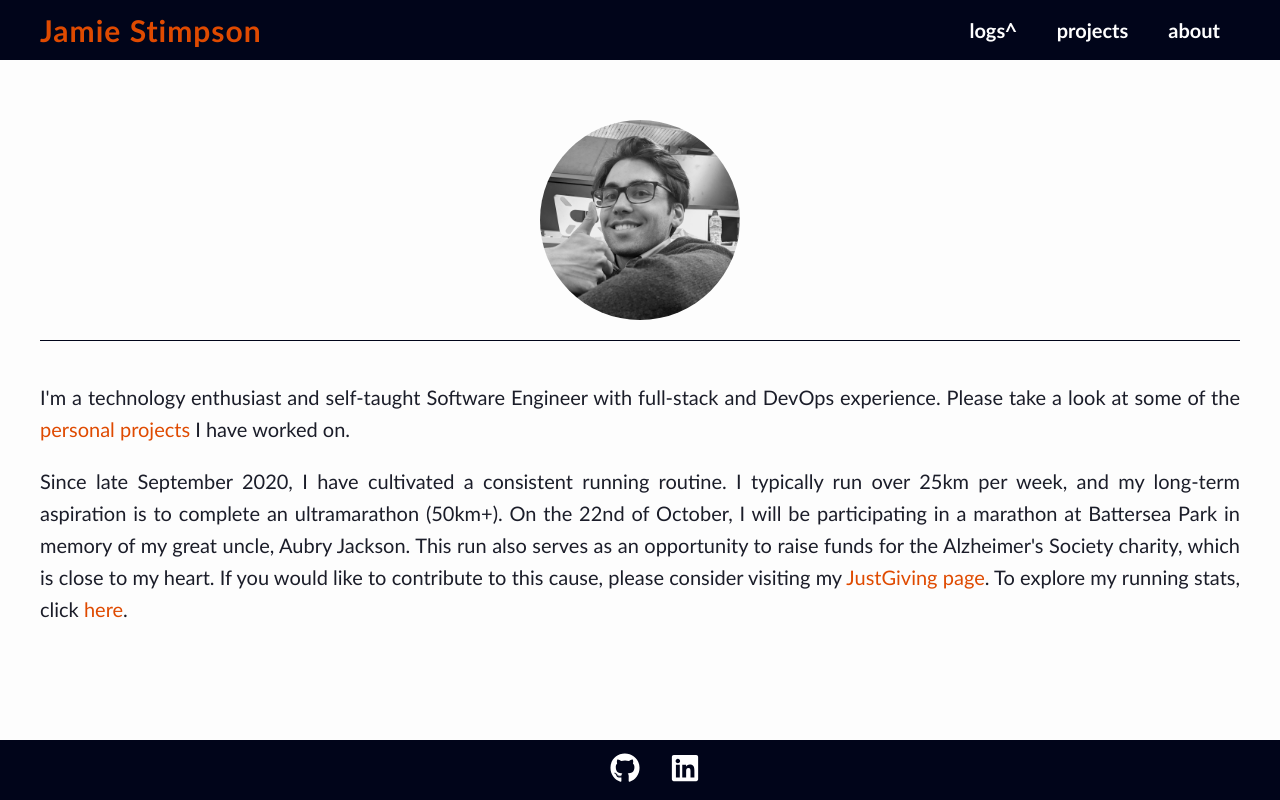
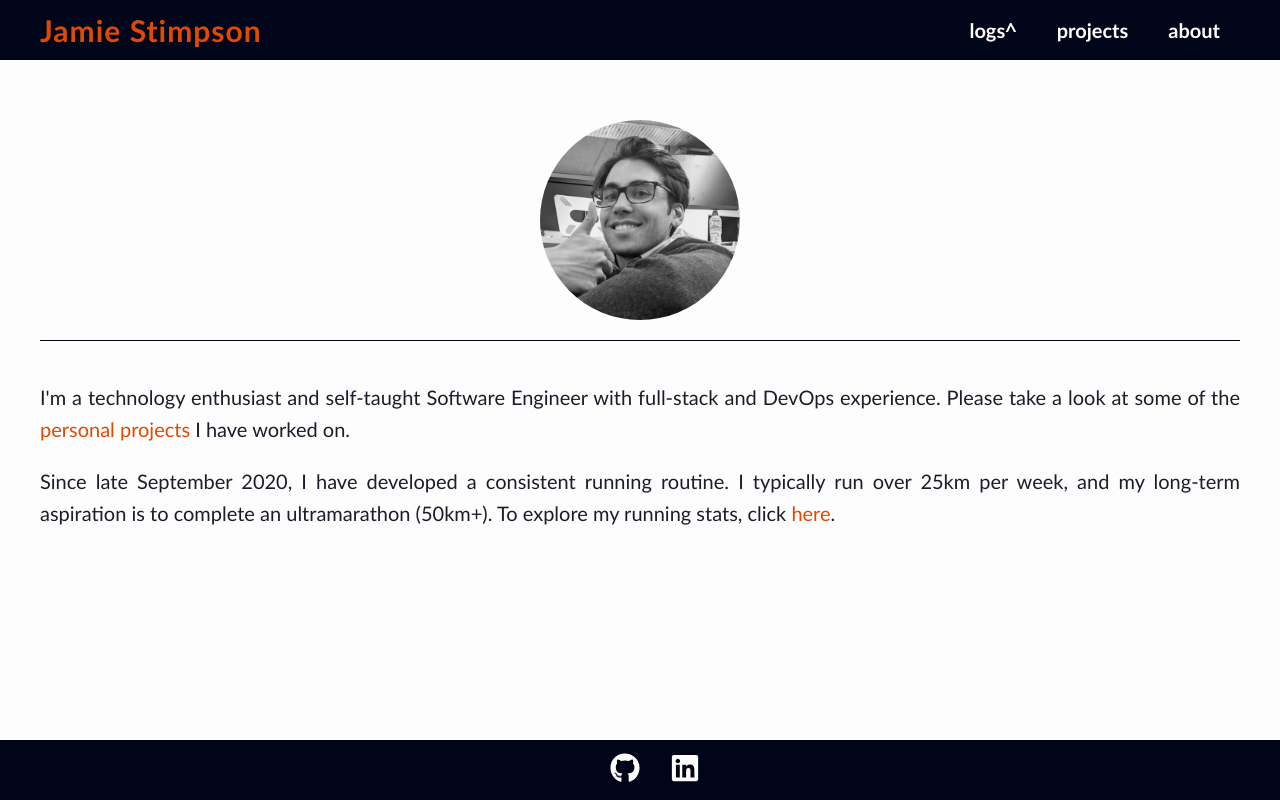
Before and after one commit to Jamnic98/website_client_v1, a Next.js app: page /about in a window 1280 px wide. Built offline with nearby package versions, Linux system fonts and the light colour scheme.

Commit message:
refactor

```diff
--- a/components/explorer/Explorer.tsx
+++ b/components/explorer/Explorer.tsx
@@ -20,17 +20,13 @@ export const Explorer: FC<ExplorerProps> = ({ title, data }) => (
 		<hr className="subRule" />
 		<div>
 			{data.map((d, index) => (
-				<Link href={d.URI} key={index} legacyBehavior>
-					<a className={styles.window}>
-						<h3 className={styles.windowTitle}>{d.title}</h3>
-						{d.description}
-					</a>
+				<Link className={styles.window} href={d.URI} key={index}>
+					<h3 className={styles.windowTitle}>{d.title}</h3>
+					{d.description}
 				</Link>
 			))}
 			<div className={styles.allProjectsLink}>
-				<Link href="/projects" legacyBehavior>
-					<a>all projects</a>
-				</Link>
+				<Link href="/projects">all projects</Link>
 			</div>
 		</div>
 	</>
--- a/components/navlink/Navlink.tsx
+++ b/components/navlink/Navlink.tsx
@@ -39,18 +39,20 @@ export const Navlink: FC<NavlinkProps> = ({
 							isOpen={isActive}
 							items={children}
 							render={(navlinkObj: NavlinkDataType) => (
-								<Link href={navlinkObj.url} legacyBehavior>
-									<a className={styles.navlink}>{navlinkObj.label}</a>
+								<Link className={styles.navlink} href={navlinkObj.url}>
+									{navlinkObj.label}
 								</Link>
 							)}
 						/>
 					</div>
 				</div>
 			) : (
-				<Link href={url} legacyBehavior>
-					<a onClick={() => handleClick()} className={styles.navlink}>
-						{label}
-					</a>
+				<Link
+					className={styles.navlink}
+					href={url}
+					onClick={() => handleClick()}
+				>
+					{label}
 				</Link>
 			)}
 		</>
--- a/components/project/links/ProjectLinks.tsx
+++ b/components/project/links/ProjectLinks.tsx
@@ -27,10 +27,12 @@ export const ProjectLinks: FC<ProjectLinksProps> = ({ links }) => (
 				)
 			} else if (link.type === LinkType.INTERNAL) {
 				return (
-					<Link href={link.URL} key={index} legacyBehavior>
-						<a className={classNames(styles.projectLink, styles.link)}>
-							{link.label} <CgInternal />
-						</a>
+					<Link
+						className={classNames(styles.projectLink, styles.link)}
+						href={link.URL}
+						key={index}
+					>
+						{link.label} <CgInternal />
 					</Link>
 				)
 			}
--- a/pages/about.tsx
+++ b/pages/about.tsx
@@ -29,31 +29,18 @@ const About = () => (
 					<p>
 						I'm a technology enthusiast and self-taught Software Engineer with
 						full-stack and DevOps experience. Please take a look at some of the{' '}
-						<Link href="/projects" legacyBehavior>
-							<a className={styles.projectLink}>personal projects</a>
+						<Link className={styles.projectLink} href="/projects">
+							personal projects
 						</Link>{' '}
 						I have worked on.
 					</p>
 					<p>
-						Since late September 2020, I have cultivated a consistent running
+						Since late September 2020, I have developed a consistent running
 						routine. I typically run over 25km per week, and my long-term
-						aspiration is to complete an ultramarathon (50km+). On the 22nd of
-						October, I will be participating in a marathon at Battersea Park in
-						memory of my great uncle, Aubry Jackson. This run also serves as an
-						opportunity to raise funds for the Alzheimer's Society charity,
-						which is close to my heart. If you would like to contribute to this
-						cause, please consider visiting my{' '}
-						<a
-							href="https://www.justgiving.com/fundraising/marathon-jamie-stimpson"
-							target="_blank"
-							rel="noreferrer"
-							className={styles.projectLink}
-						>
-							JustGiving page
-						</a>
-						. To explore my running stats, click{' '}
-						<Link href="/logs/running" legacyBehavior>
-							<a className={styles.projectLink}>here</a>
+						aspiration is to complete an ultramarathon (50km+). To explore my
+						running stats, click{' '}
+						<Link className={styles.projectLink} href="/logs/running">
+							here
 						</Link>
 						.
 					</p>
--- a/pages/projects/[id].tsx
+++ b/pages/projects/[id].tsx
@@ -67,8 +67,8 @@ const Project: FC<ProjectProps> = ({ projectData }) => (
 				<section>
 					<ProjectDescriptions paragraphs={projectData.paragraphs} />
 				</section>
-				<Link href="/projects" legacyBehavior>
-					<a className={styles.link}>&larr; projects</a>
+				<Link className={styles.link} href="/projects">
+					&larr; projects
 				</Link>
 			</article>
 		</main>
```
Also changed, not shown: pages/index.tsx (+3 -5 lines).
